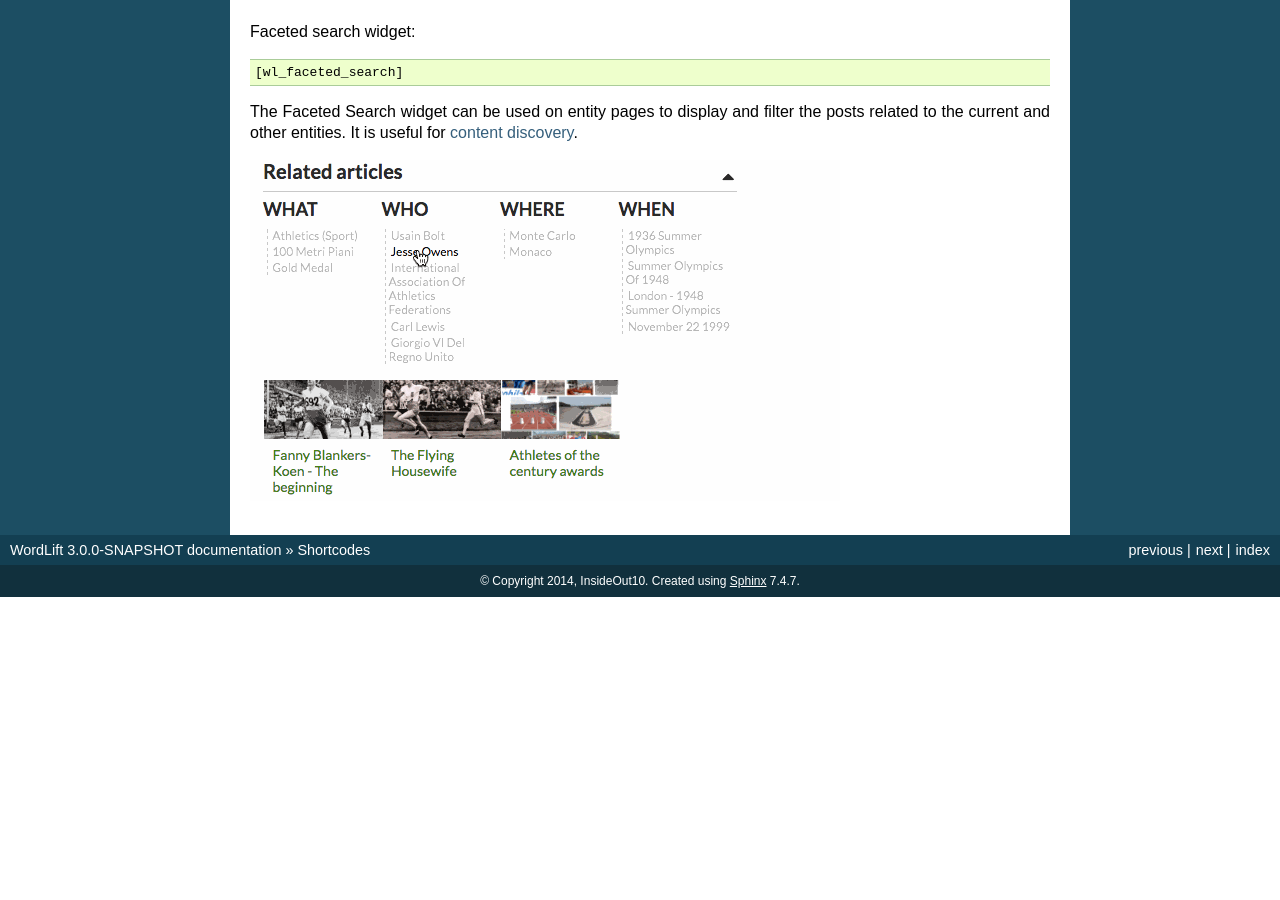
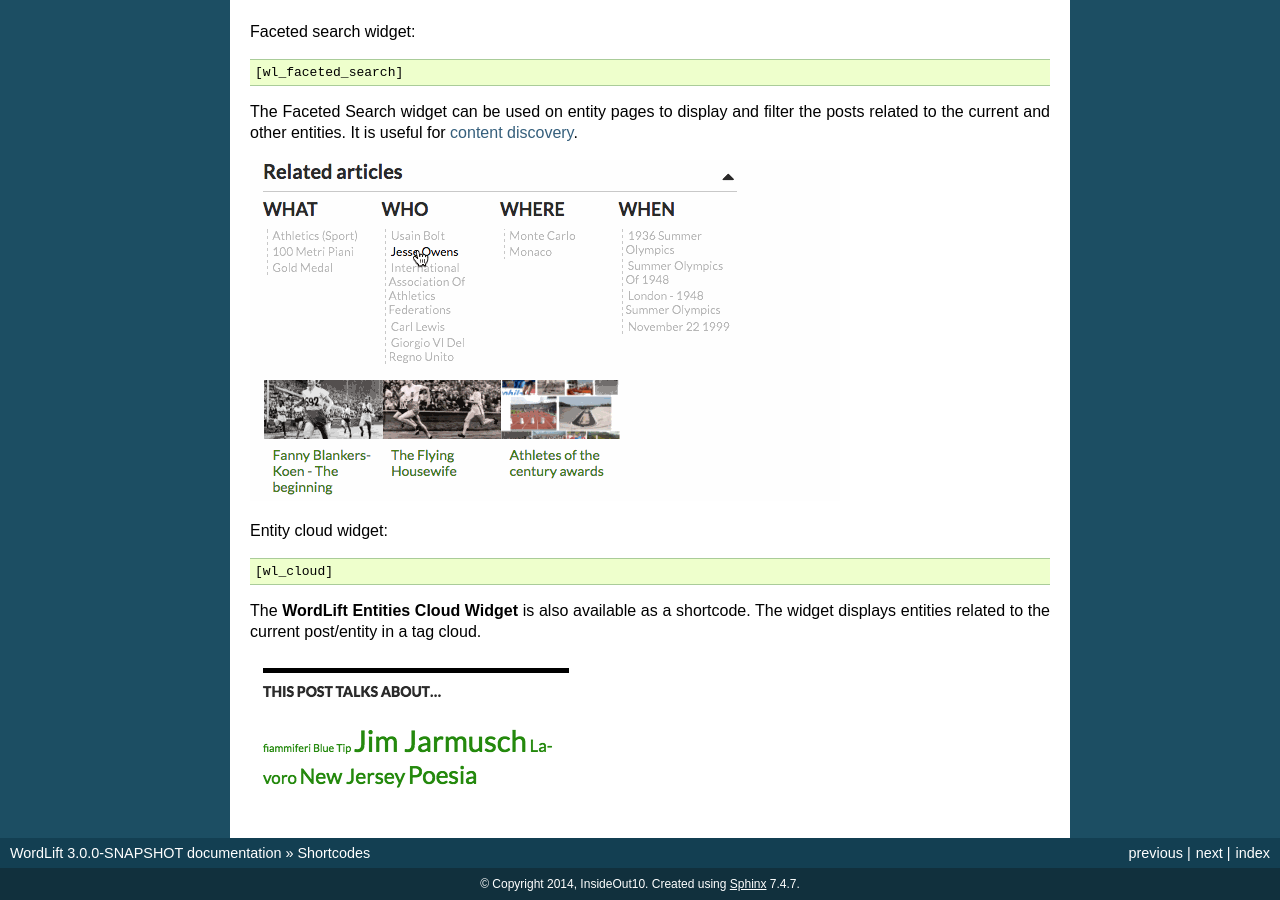
Before and after one commit to insideout10/wordlift-docs, a Sphinx documentation site: the page built from docs/shortcodes.rst, in a window 1280 px wide and 900 px high, scrolled down 3267 px. Built offline with Sphinx 7.4.7, drawn with Linux system fonts in a browser that asks for light colours; before the commit the page ends 3864 px from its top, so only the background shows below that.

Commit message:
adding wl_cloud widget

```diff
--- a/docs/shortcodes.rst
+++ b/docs/shortcodes.rst
@@ -166,5 +166,13 @@
 
 .. image:: /images/wordlift-edit-entity-faceted-search-widget-frontend.gif
 
+Entity cloud widget::
+
+    [wl_cloud]
+
+The **WordLift Entities Cloud Widget** is also available as a shortcode. The widget displays entities related to the current post/entity in a tag cloud.
+
+.. image:: /images/wordlift-entities-cloud-widget.png
+
 .. _PHP date: http://php.net/manual/en/function.date.php
 .. _PHP DateInterval format: http://php.net/manual/en/dateinterval.format.php
```
Also changed, not shown: docs/images/current-vs-sw.png (added).
